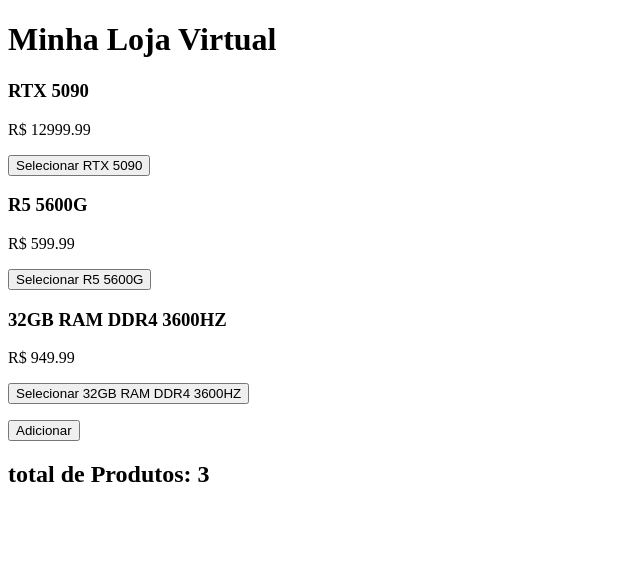
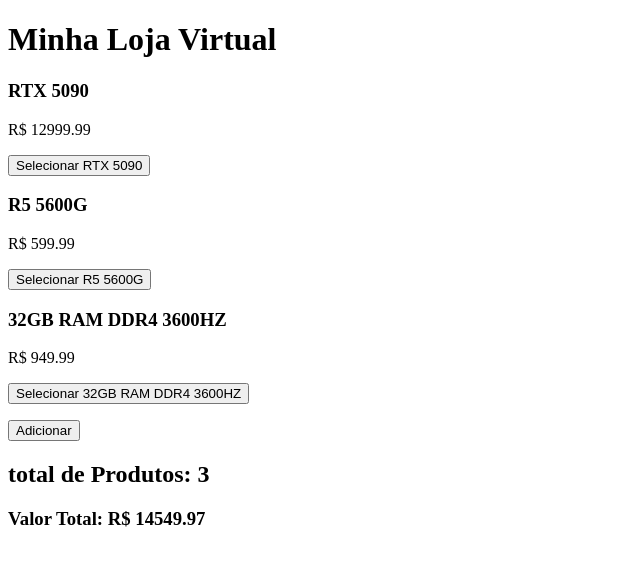
Before and after one commit to DrackLuax/e-commerce, an Angular app in the folder leonardo_fontinele/e-commerce/: page / in a window 1280 px wide. Shown: the top 566 px of the page, without its empty margins (0-640 px from the left). Built offline with nearby package versions, Linux system fonts and the light colour scheme.

Commit message:
feat(lista-produtos): exibe valor total formatado com PrecoFormatadoPipe

```diff
--- a/leonardo_fontinele/e-commerce/src/app/features/produtos/lista-produtos/lista-produtos.html
+++ b/leonardo_fontinele/e-commerce/src/app/features/produtos/lista-produtos/lista-produtos.html
@@ -7,3 +7,4 @@
 }
 <p><button (click)="adcionarProduto()">Adicionar</button></p>
 <h2>total de Produtos: {{totalProdutos()}}</h2>
+<h3>Valor Total: {{valorTotal()|precoFormatado}}</h3>
```
